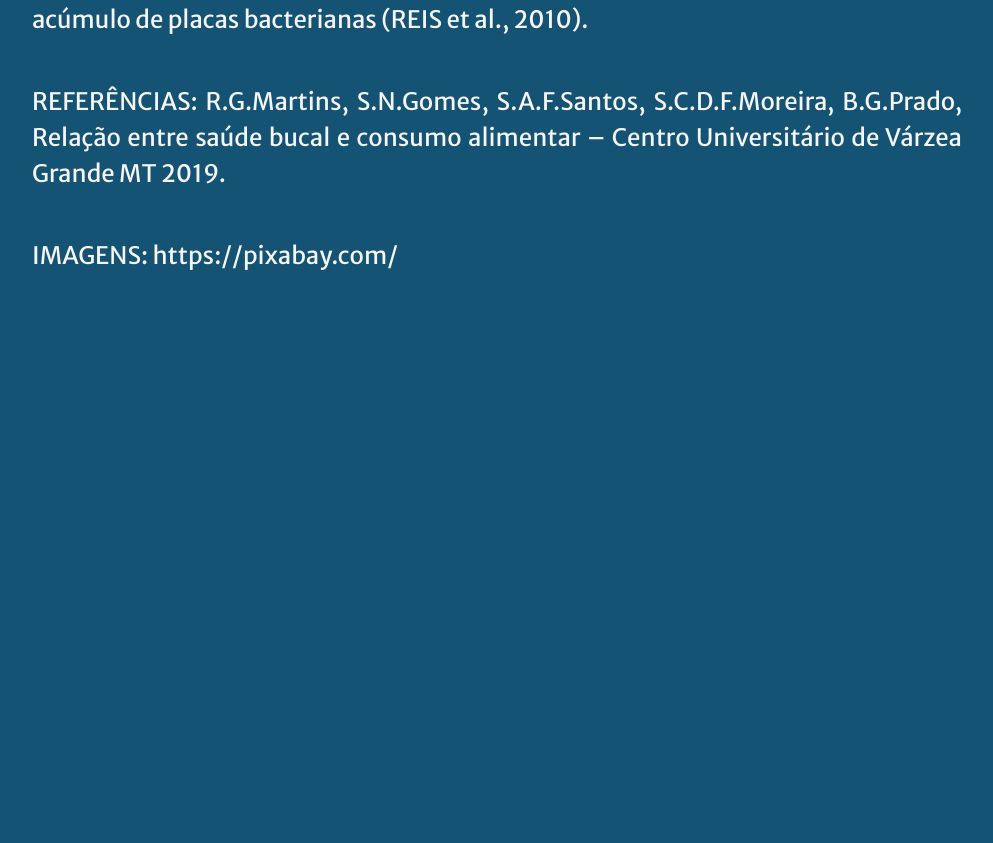
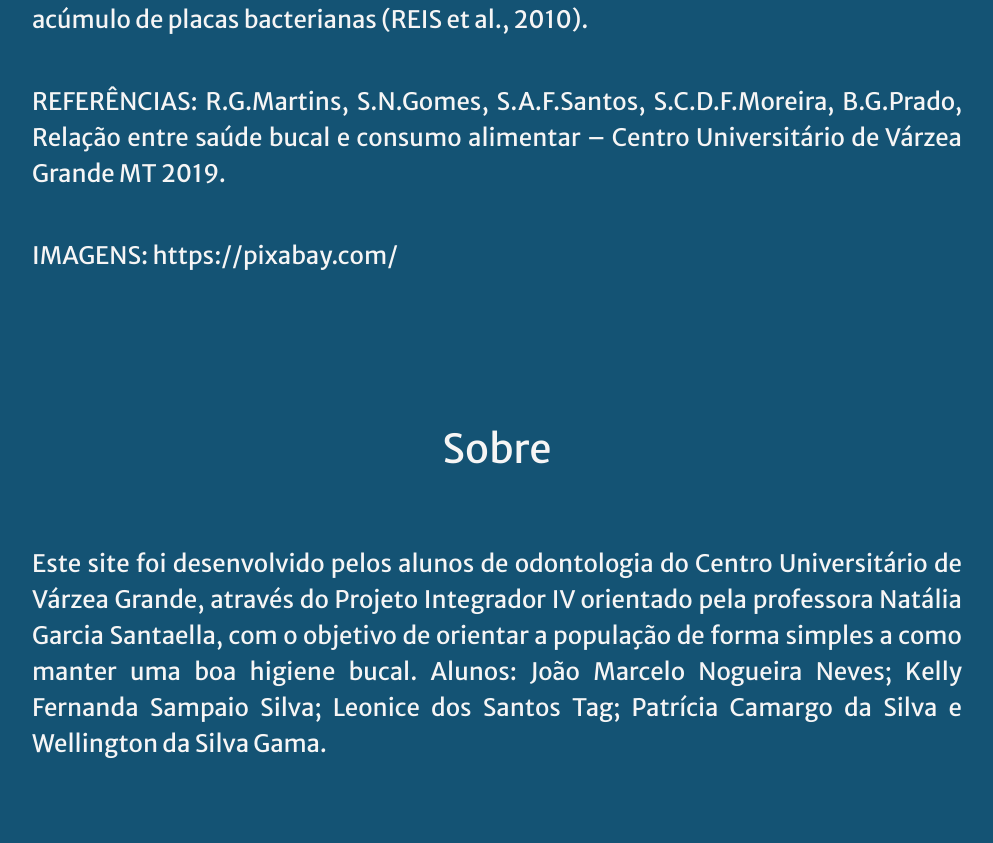
Before and after one commit to odontounivag/higienebucal, a plain HTML site: page index.html in a window 1280 px wide. Shown: the part 3728-4571 px from the top of the page, without its empty margins (143-1136 px from the left). Before the commit the page ends 4083 px from the top, so only its background shows below. Drawn offline with nearby package versions, Linux system fonts and the light colour scheme.

Commit message:
Adicionando a categoria 'Sobre'

```diff
--- a/index.html
+++ b/index.html
@@ -273,6 +273,15 @@ Várzea Grande MT 2019.
 			</div>
 
 		</section> <!-- Fim mais -->
+		<section id="creditos">
+			<div class="main-div">
+				<h1 class="titulo">Sobre</h1>
+				<p class="texto-menor">
+			Este site foi desenvolvido pelos alunos de odontologia do Centro Universitário de Várzea Grande, através do Projeto Integrador IV orientado pela professora Natália Garcia Santaella, com o objetivo de orientar a população de forma simples a como manter uma boa higiene bucal. Alunos: João Marcelo Nogueira Neves; Kelly Fernanda Sampaio Silva; Leonice dos Santos Tag; Patrícia Camargo da Silva e Wellington da Silva Gama.
+				</p>
+			</div>
+
+		</section> <!-- Fim mais -->
 	</div> <!-- Fim pagina-inteira -->
 	<!-- JavaScript do Bootstrap 4.5.0 -->
 	<script src="https://code.jquery.com/jquery-3.5.1.slim.min.js"
```
